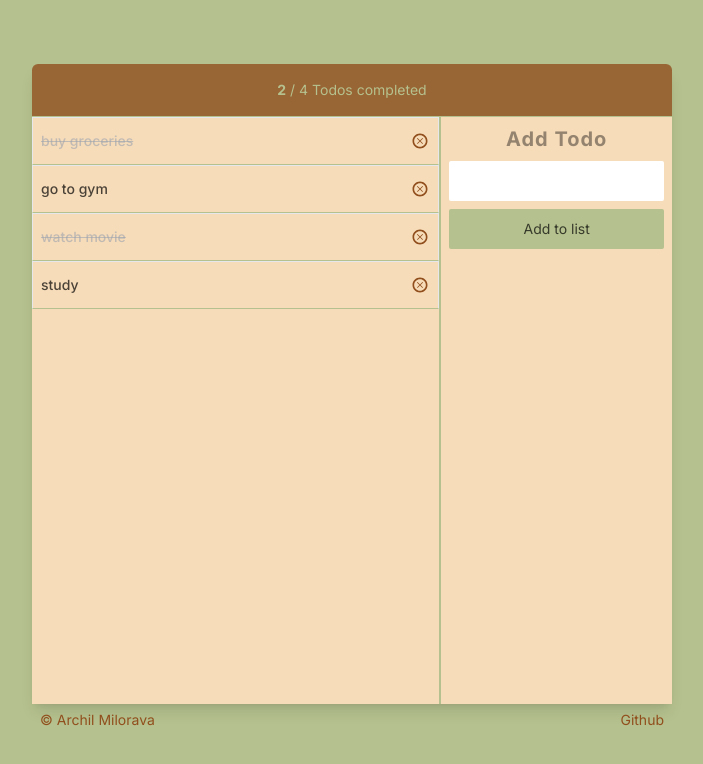
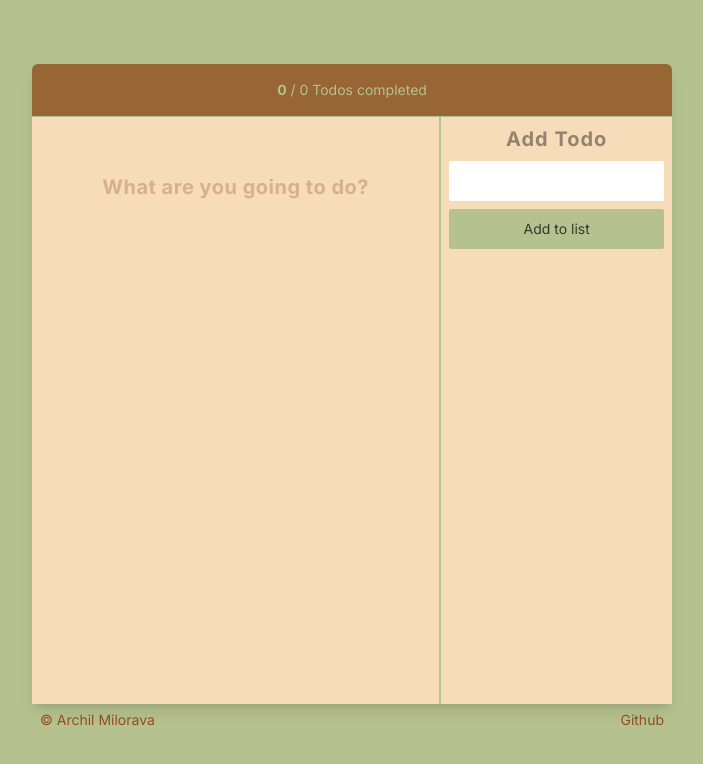
Before and after one commit to Archil-Milorava/TodoListApp, a React (Vite) app: page / in a window 1280 px wide. Shown: the top 764 px of the page, without its empty margins (288-991 px from the left). Built offline with nearby package versions, Linux system fonts and the light colour scheme.

Commit message:
addtind todo throught form finished

```diff
--- a/src/App.tsx
+++ b/src/App.tsx
@@ -5,31 +5,10 @@ import Footer from "./components/Footer";
 import { useState } from "react";
 
 
-const todosList = [
-  {
-    id: 1,
-    text: "buy groceries",
-    isCompleted: true,
-  },
-  {
-    id: 2,
-    text: "go to gym",
-    isCompleted: false,
-  },
-  {
-    id: 3,
-    text: "watch movie",
-    isCompleted: true,
-  },
-  {
-    id: 4,
-    text: "study",
-    isCompleted: false,
-  },
-];
+
 
 function App() {
-  const [todos, setTodos] = useState(todosList);
+  const [todos, setTodos] = useState([]);
 
 
   return (
@@ -37,7 +16,7 @@ function App() {
       <main className="h-4/5 w-1/2  rounded-t-md grid grid-rows-[1fr,11fr] grid-cols-[7fr,4fr] shadow-lg overflow-hidden ">
         <Header todos={todos} />
         <TodoList todos={todos} setTodos={setTodos} />
-        <Section />
+        <Section todos={todos} setTodos={setTodos} />
       </main>
       <Footer />
     </div>
--- a/src/components/AddTodoForm.jsx
+++ b/src/components/AddTodoForm.jsx
@@ -1,16 +1,43 @@
-import React from "react";
+import React, { useState } from "react";
 import Button from "./Button";
 
-function AddTodoForm() {
+function AddTodoForm({ todos, setTodos }) {
+  const [todoText, setTodoText] = useState("");
+  const [error, setError] = useState("");
+
+  const onFormSubmit = (e) => {
+    e.preventDefault();
+    if (todoText.trim() === "") {
+      setError("Please enter a todo");
+      return;
+    }
+    setTodos((prev) => [
+      ...prev,
+      {
+        id: prev.length ? prev[prev.length - 1].id + 1 : 1,
+        text: todoText,
+        isCompleted: false,
+      },
+    ]);
+    setTodoText("");
+    setError("");
+  };
+
   return (
-    <form className="text-sm    flex flex-col items-center gap-2">
+    <form
+      onSubmit={onFormSubmit}
+      className="text-sm flex flex-col items-center gap-2"
+    >
       <h2 className="text-black/40 font-bold tracking-wider text-xl">
         Add Todo
       </h2>
       <input
+        value={todoText}
+        onChange={(e) => setTodoText(e.target.value)}
         type="text"
         className="h-10 w-full bg-white rounded-sm px-1 text-[#914F1E] border-none"
       />
+      {error && <p className="text-red-500 text-xs mt-1">{error}</p>}
       <Button>Add to list</Button>
     </form>
   );
--- a/src/components/Header.jsx
+++ b/src/components/Header.jsx
@@ -2,13 +2,13 @@ import React from "react";
 
 function Header({todos}) {
 
-const completedTodos = todos.filter((todo) => todo.isCompleted).length
+
 
 
   return (
     <header className="bg-[#914F1E]/80 border-b border-[#B5C18E] col-[1/3] row-[1/2] flex items-center justify-center p-2 text-sm text-[#B5C18E]/100">
       <p>
-        <b  style={{ transition: "all 0.3s ease" }}>{completedTodos}</b> / {todos.length} Todos completed
+        <b  style={{ transition: "all 0.3s ease" }}>{todos.filter((todo) => todo.isCompleted).length}</b> / {todos.length} Todos completed
       </p>
     </header>
   );
--- a/src/components/Section.jsx
+++ b/src/components/Section.jsx
@@ -1,11 +1,11 @@
 import React from "react";
 import AddTodoForm from "./AddTodoForm";
 
-function Section() {
+function Section({todos, setTodos}) {
   return (
     <section className="bg-[#F7DCB9] border-l-2 border-[#B5C18E] col-[2/3] row-[2/3] pt-2 px-2">
 
-      <AddTodoForm />
+      <AddTodoForm todos={todos} setTodos={setTodos} />
     </section>
   );
 }
--- a/src/components/TodoList.jsx
+++ b/src/components/TodoList.jsx
@@ -1,9 +1,6 @@
 import TodoDeleteButton from "./TodoDeleteButton";
 
-
-
-function TodoList({todos, setTodos}) {
-
+function TodoList({ todos, setTodos }) {
   const toggleTodo = (id) => {
     setTodos(
       todos.map((todo) =>
@@ -12,15 +9,18 @@ function TodoList({todos, setTodos}) {
     );
   };
 
-
   const deleteTodo = (id) => {
-
-    setTodos(todos.filter((todo) => todo.id !== id ) )
-  }
+    setTodos(todos.filter((todo) => todo.id !== id));
+  };
 
   return (
     <ul className="bg-[#F7DCB9] col-[1/2] row-[2/3]">
-      {todos.map((todo) => (
+      {todos.length === 0 ? (
+        <h1 className="mt-14 flex items-start justify-center h-full tracking-wide text-[#914F1E]/30 text-xl font-bold">
+          What are you going to do?
+        </h1>
+      ) : (
+        todos.map((todo) => (
           <li
             onClick={() => toggleTodo(todo.id)}
             key={todo.id}
@@ -36,7 +36,8 @@ function TodoList({todos, setTodos}) {
             </p>
             <TodoDeleteButton onDelete={() => deleteTodo(todo.id)} />
           </li>
-      ))}
+        ))
+      )}
     </ul>
   );
 }
```
Lines whose indentation alone changed are shown as unchanged.
